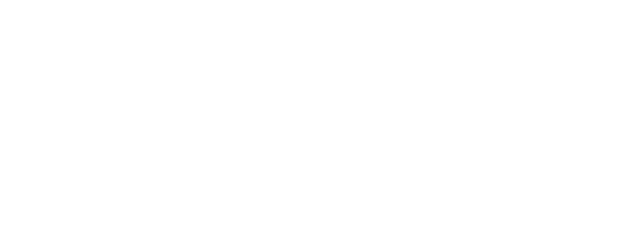
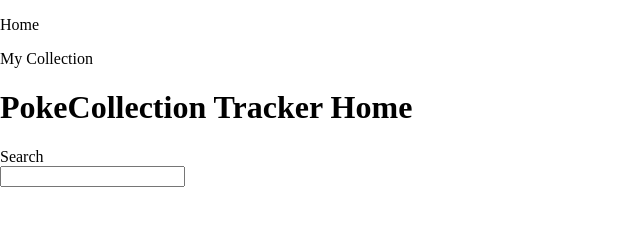
Before and after one commit to Yang-Darren/ajax-project, a website: page index.html in a window 1280 px wide. Shown: the whole page, without its empty margins (0-640 px from the left). Drawn offline with Linux system fonts and the light colour scheme.

Commit message:
Create html page skeleton.

```diff
--- a/index.html
+++ b/index.html
@@ -9,10 +9,21 @@
   <link rel="stylesheet" href="css/layout.css">
   <link rel="stylesheet" href="css/styles.css">
 </head>
-<body>
-  <header>
+<body class="container">
+  <header class="nav-bar">
+    <p class="home">Home</p>
+    <p class="my-collection">My Collection</p>
   </header>
   <main>
+    <div>
+      <h1>PokeCollection Tracker Home</h1>
+    </div>
+    <div>
+      <label for="search">Search</label>
+    </div>
+    <div>
+      <input required name="search" type="text" id="search">
+    </div>
   </main>
   <script src="js/data.js"></script>
   <script src="js/main.js"></script>
```
